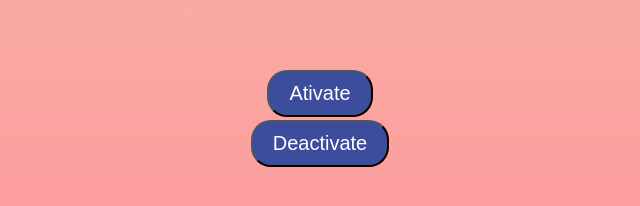
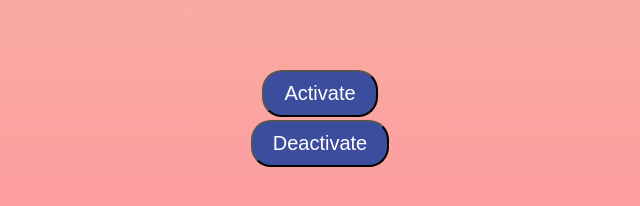
Before and after one commit to codeCruse/roboFun, a plain HTML site: page index.html in a window 1280 px wide. Shown: the part 530-736 px from the top of the page, 320-960 px from the left. Drawn offline with Linux system fonts and the light colour scheme.

Commit message:
Spelling currection

```diff
--- a/index.html
+++ b/index.html
@@ -73,7 +73,7 @@
 				<div id="wheel" class="innerWheel"></div>
 			</section>
 
-			<button id="activate" class="activateBtn">Ativate</button>
+			<button id="activate" class="activateBtn">Activate</button>
 			<button id="deactivate" class="deactivateBtn">Deactivate</button>
 
 		</section>
```
